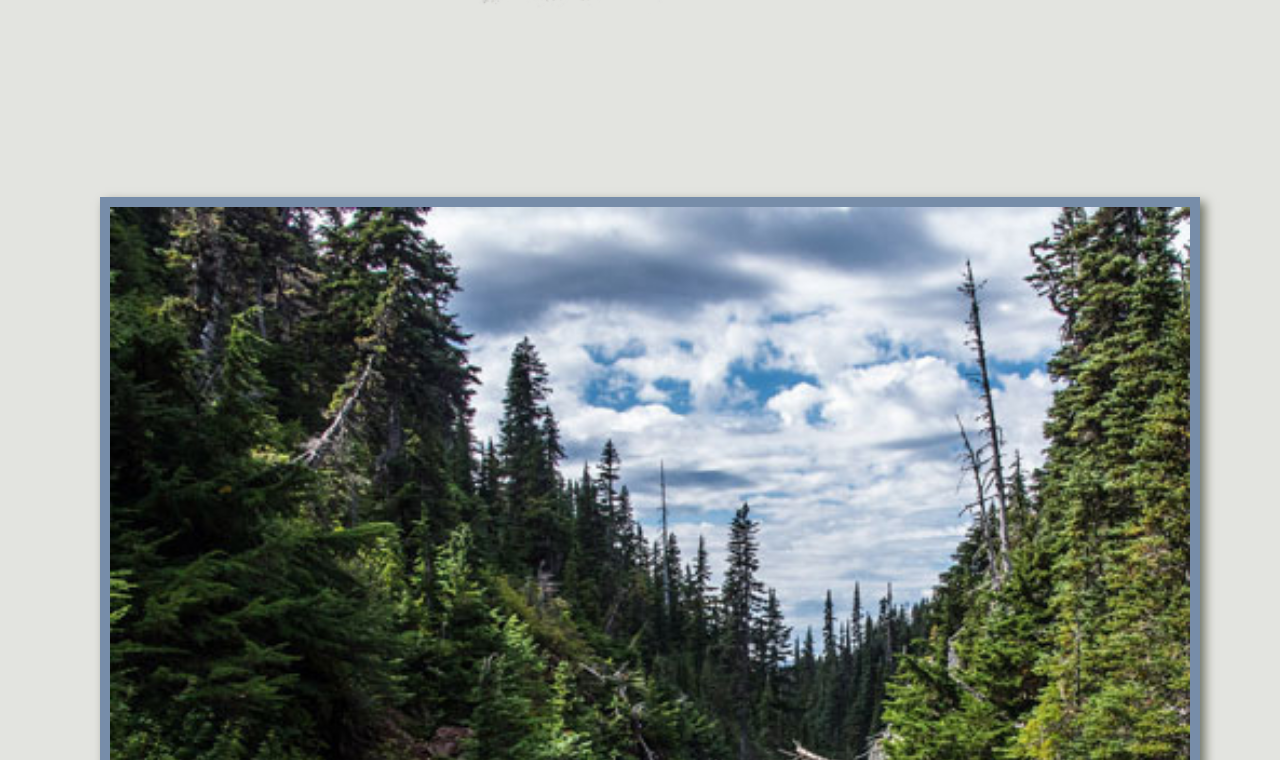
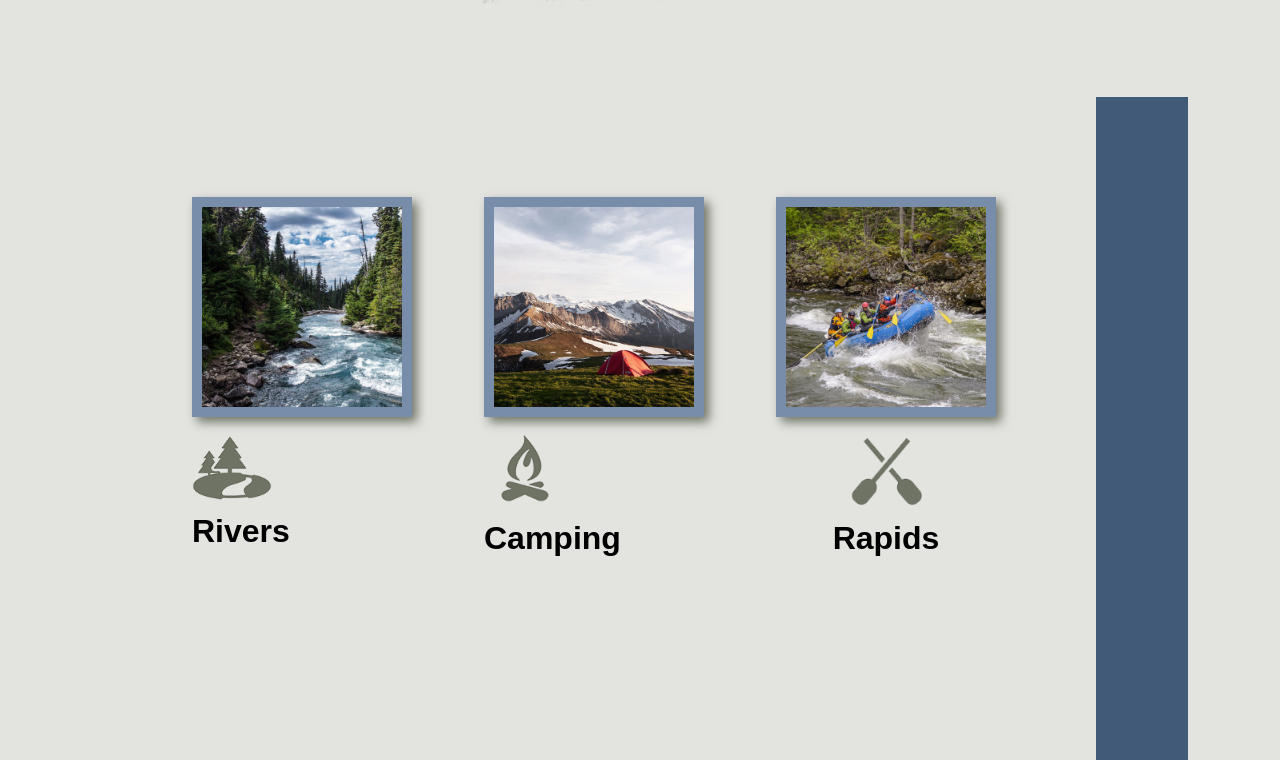
Before and after one commit to louisre/wdd130, a plain HTML site: page wwr/index.html in a window 1280 px wide. Shown: the part 880-1640 px from the top of the page. Drawn offline with Linux system fonts and the light colour scheme.

Commit message:
pushitboa

```diff
--- a/wwr/styles/styles.css
+++ b/wwr/styles/styles.css
@@ -19,6 +19,7 @@ header {
     height: 180px;
     display: grid;
     grid-template-columns: 150px auto;
+    opacity: 0.6;
 }
 
 .logo {
@@ -40,7 +41,7 @@ nav {
 }
 
 nav a {
-    background-color: rgba(192, 192, 192, 0.8); /* Transparent background */
+    background-color: silver;
     color: white;
     text-decoration: none;
     padding: 30px;
@@ -53,6 +54,7 @@ nav a:hover {
 }
 
 /* ================== Hero Section ================== */
+
 #hero {
     padding-bottom: 40px;
     display: grid;
@@ -116,8 +118,15 @@ main section {
 }
 
 /* ================== Card Styling ================== */
+
+.home-grid{
+    display: grid;
+    grid-template-columns: repeat(10, 1fr);
+    grid-template-rows: repeat()
+}
+
 .card-img {
-    width: 100%;
+    width: 200px;
     border: 10px solid #778DA9;
     transition: transform 0.5s;
     box-shadow: 5px 5px 10px #6f7364;
@@ -126,6 +135,18 @@ main section {
 .card-img:hover {
     opacity: 0.6;
     transform: scale(1.1);
+}
+
+.rivers-card{
+    grid-column: 2/4;
+}
+
+.camping-card{
+    grid-column: 5/7;
+}
+
+.rapids-card{
+    grid-column: 8/9;
 }
 
 .icon {
```
Also changed, not shown: practice/challenge8.html (added, +18 -0 lines), practice/images/w08_teton_mountains.jpg (added).
